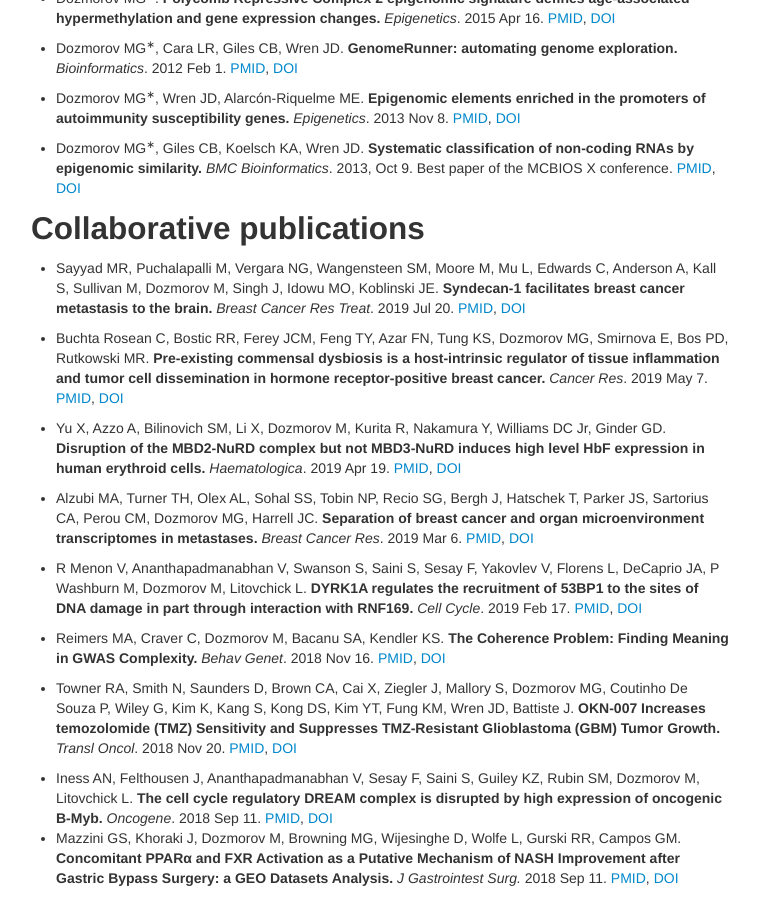
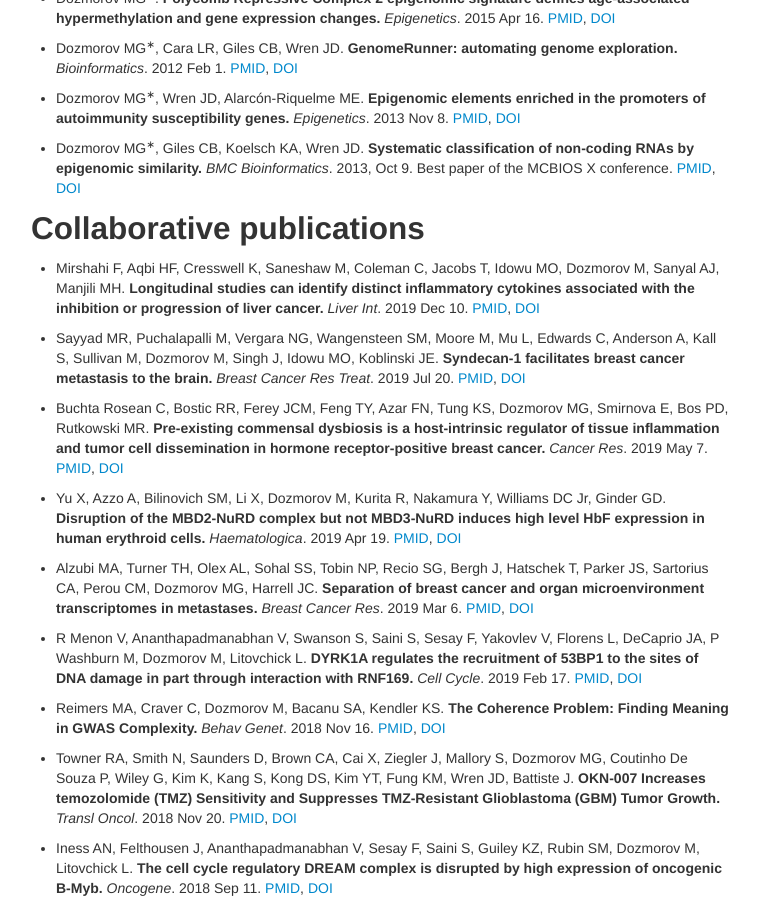
Before and after one commit to dozmorovlab/dozmorovlab.github.io, a Jekyll site: the page built from 02-pubs.md, in a window 1280 px wide and 900 px high, scrolled down 1144 px. Shown: the whole window, without its empty margins (259-1018 px from the left). Built offline with Jekyll 4.4.1, drawn with Linux system fonts in a browser that asks for light colours; comment, search, counter and statistics services are not loaded.

Commit message:
Add Masoud Manjili's paper on cytokine analysis in liver cancer

```diff
--- a/02-pubs.md
+++ b/02-pubs.md
@@ -55,6 +55,8 @@ permalink: "publications.html"
 - Dozmorov MG<sup>&lowast;</sup>, Giles CB, Koelsch KA, Wren JD. **Systematic classification of non-coding RNAs by epigenomic similarity.** _BMC Bioinformatics_. 2013, Oct 9. Best paper of the MCBIOS X conference. [PMID](http://www.ncbi.nlm.nih.gov/pubmed/24267974), [DOI](https://doi.org/10.1186/1471-2105-14-S14-S2) <span data-badge-type="4" data-doi="10.1186/1471-2105-14-S14-S2" data-hide-no-mentions="true" class="altmetric-embed"> </span>
 
 ## Collaborative publications
+
+- Mirshahi F, Aqbi HF, Cresswell K, Saneshaw M, Coleman C, Jacobs T, Idowu MO, Dozmorov M, Sanyal AJ, Manjili MH. **Longitudinal studies can identify distinct inflammatory cytokines associated with the inhibition or progression of liver cancer.** _Liver Int_. 2019 Dec 10. [PMID](http://www.ncbi.nlm.nih.gov/pubmed/31821689), [DOI](https://doi.org/10.1111/liv.14323) <span data-badge-type="4" data-doi="10.1111/liv.14323" data-hide-no-mentions="true" class="altmetric-embed"> </span>
 
 - Sayyad MR, Puchalapalli M, Vergara NG, Wangensteen SM, Moore M, Mu L, Edwards C, Anderson A, Kall S, Sullivan M, Dozmorov M, Singh J, Idowu MO, Koblinski JE. **Syndecan-1 facilitates breast cancer metastasis to the brain.** _Breast Cancer Res Treat_. 2019 Jul 20. [PMID](http://www.ncbi.nlm.nih.gov/pubmed/31327090), [DOI](https://doi.org/10.1007/s10549-019-05347-0) <span data-badge-type="4" data-doi="10.1007/s10549-019-05347-0" data-hide-no-mentions="true" class="altmetric-embed"> </span>
 
```
